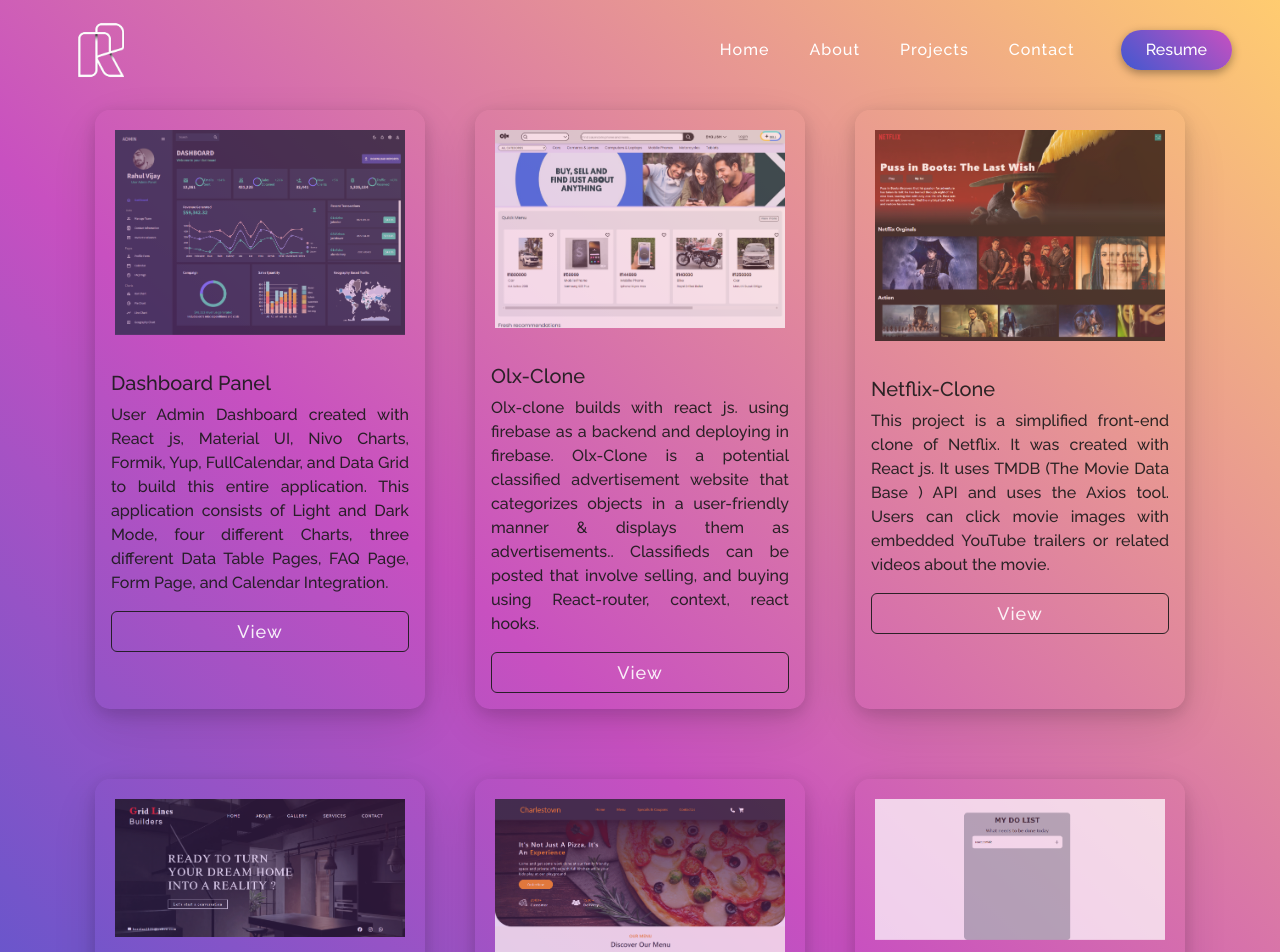
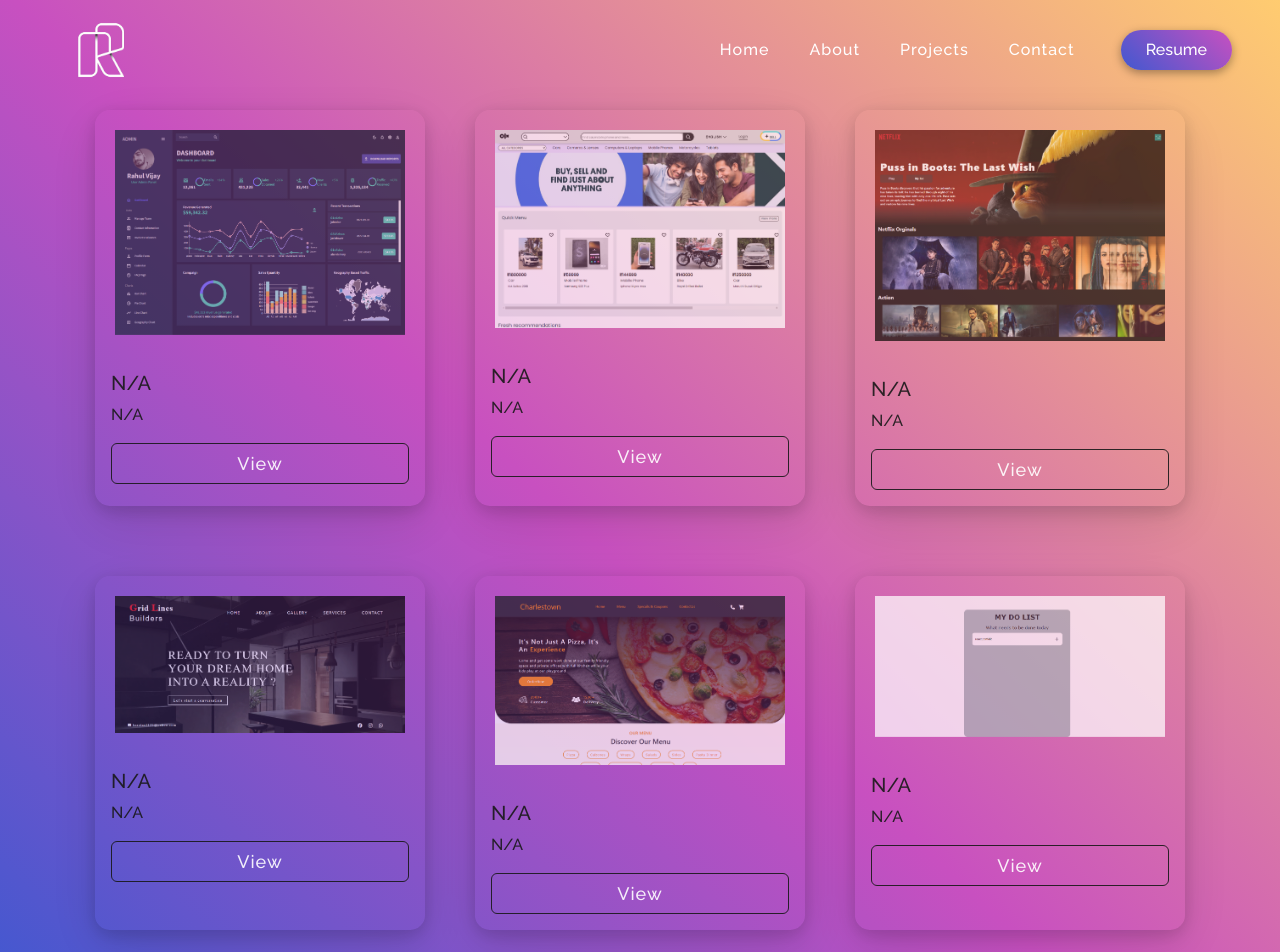
Before and after one commit to cynthiaagueroo/Portfolio-Site, a React (Create React App) app: page /project in a window 1280 px wide. Shown: the top 952 px of the page. Built offline with nearby package versions, Linux system fonts and the light colour scheme; a web font is replaced by a local one.

Commit message:
PROJECT BAHAHAH

```diff
--- a/src/components/Projectlist/Projectlist.js
+++ b/src/components/Projectlist/Projectlist.js
@@ -19,8 +19,8 @@
               <ProjectCard
                 imgPath={useradminpanel}
                 isBlog={false}
-                title="Dashboard Panel"
-                description="User Admin Dashboard created with React js, Material UI, Nivo Charts, Formik, Yup, FullCalendar, and Data Grid to build this entire application. This application consists of Light and Dark Mode, four different Charts, three different Data Table Pages, FAQ Page, Form Page, and Calendar Integration."
+                title="N/A"
+                description="N/A"
                 ghLink="https://rahul-dashboard-pannel.netlify.app"
               />
             </Col>
@@ -29,8 +29,8 @@
               <ProjectCard
                 imgPath={olximage}
                 isBlog={false}
-                title="Olx-Clone"
-                description="Olx-clone builds with react js. using firebase as a backend and deploying in firebase. Olx-Clone is a potential classified advertisement website that categorizes objects in a user-friendly manner & displays them as advertisements.. Classifieds can be posted that involve selling, and buying using React-router, context, react hooks."
+                title="N/A"
+                description="N/A"
                 ghLink="https://olx-clone-rahul.netlify.app/"
               />
             </Col>
@@ -39,8 +39,8 @@
               <ProjectCard
                 imgPath={netfliximage}
                 isBlog={false}
-                title="Netflix-Clone"
-                description="This project is a simplified front-end clone of Netflix. It was created with React js. It uses TMDB (The Movie Data Base ) API and uses the Axios tool. Users can click movie images with embedded YouTube trailers or related videos about the movie."
+                title="N/A"
+                description="N/A"
                 ghLink="https://react-rahul-netflix-clone.netlify.app/"
               />
             </Col>
@@ -49,8 +49,8 @@
               <ProjectCard
                 imgPath={gridlinesbuilders}
                 isBlog={false}
-                title="Grid Line Builders"
-                description="Grid line builders is a static webpage built with HTML, CSS, and JavaScript. Users can see images of their work and contact information that helps to connect the home builders through a webpage. webpage builds responsive to multiple sizes of devices."
+                title="N/A"
+                description="N/A"
                 ghLink="https://gridlinesbuilders.in/"
               />
             </Col>
@@ -59,8 +59,8 @@
               <ProjectCard
                 imgPath={charlespizza}
                 isBlog={false}
-                title="Charlestown Pizza"
-                description="Charlestown pizza is a static website completely build with bootstrap with fully responsive."
+                title="N/A"
+                description="N/A"
                 ghLink="https://rahulvijay81.github.io/Pizzastore-bootstrap/"
               />
             </Col>
@@ -69,12 +69,13 @@
               <ProjectCard
                 imgPath={todolist}
                 isBlog={false}
-                title="To Do List"
-                description=" To-Do App that build will allow a user to add a task to a list of to-do items. Once the task is added, the user will be able to delete it as completed once it has done."
+                title="N/A"
+                description="N/A"
                 ghLink="https://todolist-rahul81.netlify.app/"
 
               />
             </Col>
+
           </Row>
         </Container>
       </Container>
```
